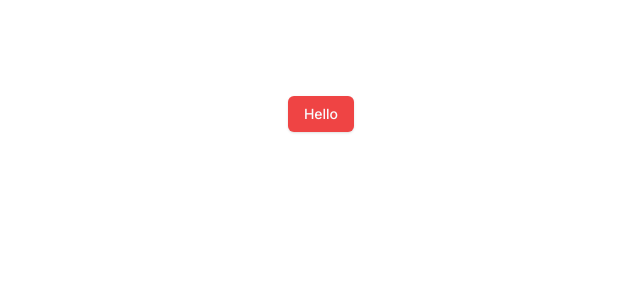
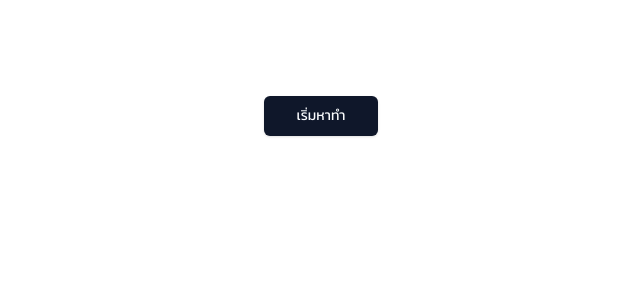
Before and after one commit to PongDev/5thumma, a Next.js app: page / in a window 1280 px wide. Shown: the top 300 px of the page, without its empty margins (319-959 px from the left). Built offline with nearby package versions, Linux system fonts and the light colour scheme.

Commit message:
Set up inter font

```diff
--- a/next.config.mjs
+++ b/next.config.mjs
@@ -1,4 +1,11 @@
 /** @type {import('next').NextConfig} */
-const nextConfig = {};
+const nextConfig = {
+  experimental: {
+    appDir: true,
+    fontLoaders: [
+      { loader: "@next/font/google", options: { subsets: ["thai"] } },
+    ],
+  },
+};
 
 export default nextConfig;
--- a/src/app/layout.tsx
+++ b/src/app/layout.tsx
@@ -1,12 +1,12 @@
 import type { Metadata } from "next";
-import { Inter } from "next/font/google";
+import { Kanit } from "next/font/google";
 import "./globals.css";
 
-const inter = Inter({ subsets: ["latin"] });
+const kanit = Kanit({ weight: ["400", "500", "700"], subsets: ["thai"] });
 
 export const metadata: Metadata = {
-  title: "Create Next App",
-  description: "Generated by create next app",
+  title: "หาธรรมะ",
+  description: "เบื่อบ้านเบื่อเมืองแบบนี้ มาหาอะไรทำมะ",
 };
 
 export default function RootLayout({
@@ -15,8 +15,8 @@ export default function RootLayout({
   children: React.ReactNode;
 }>) {
   return (
-    <html lang="en">
-      <body className={inter.className}>{children}</body>
+    <html lang="th">
+      <body className={kanit.className}>{children}</body>
     </html>
   );
 }
--- a/src/app/page.tsx
+++ b/src/app/page.tsx
@@ -4,7 +4,7 @@ import Image from "next/image";
 export default function Home() {
   return (
     <main className="flex min-h-screen flex-col items-center justify-between p-24">
-      <Button className="bg-red-500">Hello</Button>
+      <Button size="lg">เริ่มหาทำ</Button>
     </main>
   );
 }
--- /dev/null
+++ b/src/app/quiz/page.tsx
@@ -0,0 +1,7 @@
+import React from "react";
+
+const Quiz = () => {
+  return <div>page</div>;
+};
+
+export default Quiz;
--- a/src/components/ui/button.tsx
+++ b/src/components/ui/button.tsx
@@ -5,7 +5,7 @@ import { cva, type VariantProps } from "class-variance-authority";
 import { cn } from "@/lib/utils";
 
 const buttonVariants = cva(
-  "inline-flex items-center justify-center whitespace-nowrap rounded-md text-sm font-medium transition-colors focus-visible:outline-none focus-visible:ring-1 focus-visible:ring-slate-950 disabled:pointer-events-none disabled:opacity-50 dark:focus-visible:ring-slate-300",
+  "inline-flex items-center justify-center whitespace-nowrap rounded-md text-sm font-regular transition-colors focus-visible:outline-none focus-visible:ring-1 focus-visible:ring-slate-950 disabled:pointer-events-none disabled:opacity-50 dark:focus-visible:ring-slate-300",
   {
     variants: {
       variant: {
```
